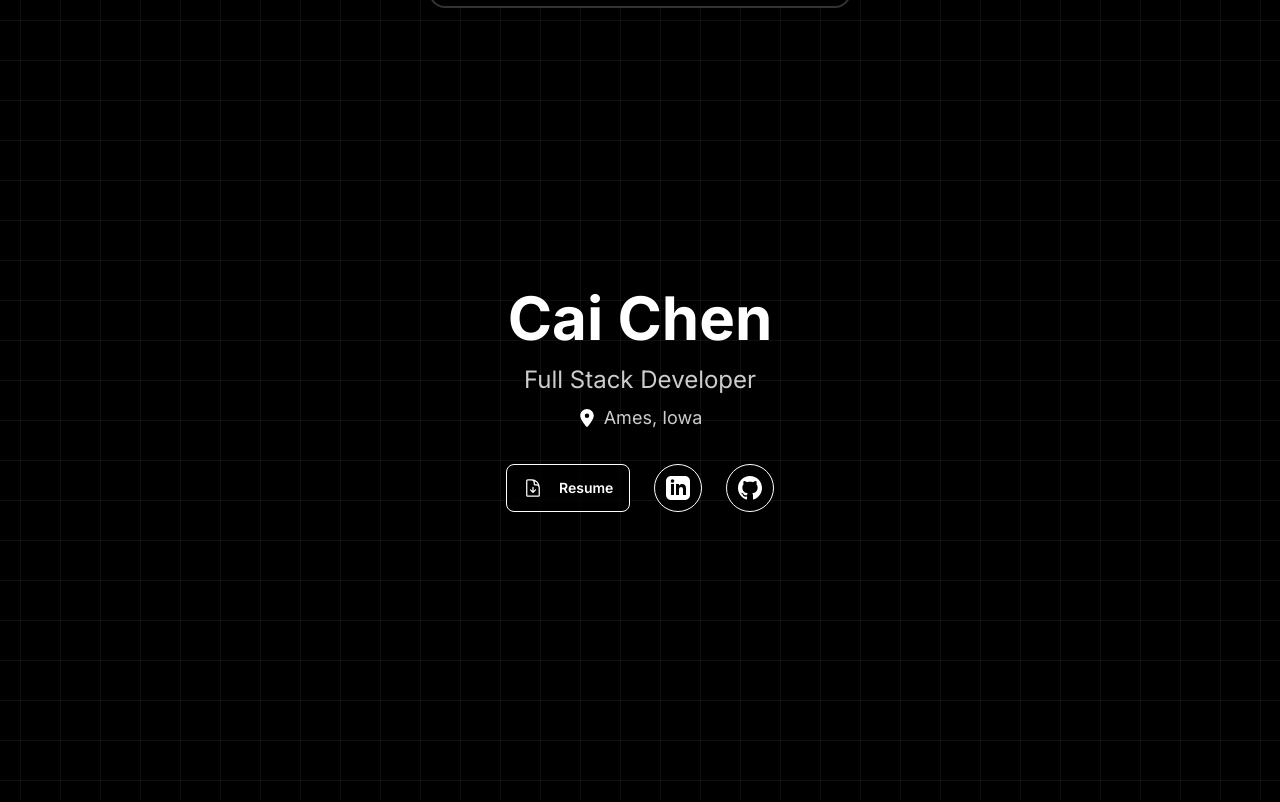
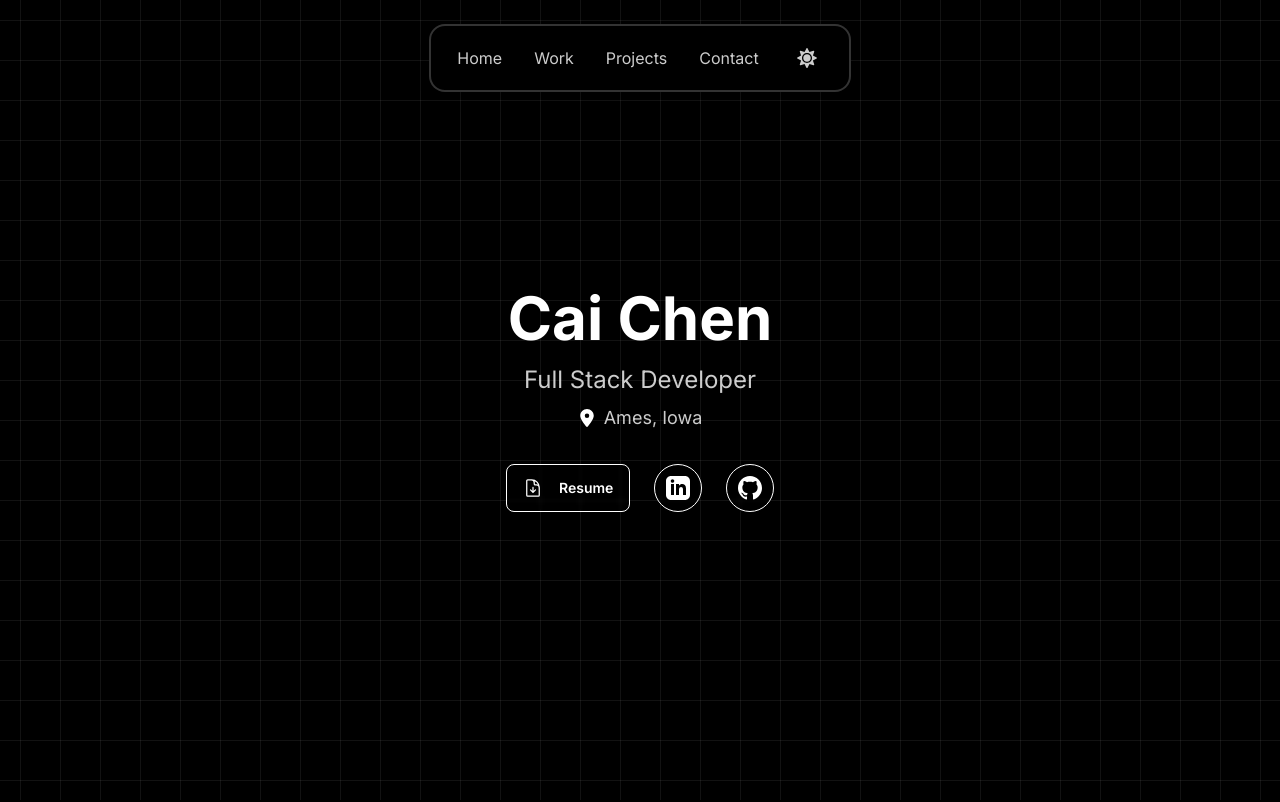
Before and after one commit to achen2304/portfolioV2, a React (Vite) app: page / in a window 1280 px wide. Shown: the top 802 px of the page. Built offline with nearby package versions, Linux system fonts and the light colour scheme.

Commit message:
fix: minor changes to navbar & app

```diff
--- a/src/App.jsx
+++ b/src/App.jsx
@@ -48,7 +48,7 @@ function App() {
       <div
         className={`fixed inset-0 ${
           theme === 'dark' ? 'bg-grid-pattern-dark' : 'bg-grid-pattern-light'
-        } bg-grid opacity-60`}
+        } bg-grid opacity-70`}
         style={{
           backgroundPosition: 'center',
           backgroundAttachment: 'fixed',
--- a/src/components/Navbar.jsx
+++ b/src/components/Navbar.jsx
@@ -10,7 +10,7 @@ export const Navbar = () => {
   useEffect(() => {
     const handleScroll = () => {
       const currentScrollPos = window.scrollY;
-      setVisible(prevScrollPos > currentScrollPos);
+      setVisible(prevScrollPos > currentScrollPos || currentScrollPos === 0);
       setPrevScrollPos(currentScrollPos);
     };
 
```
